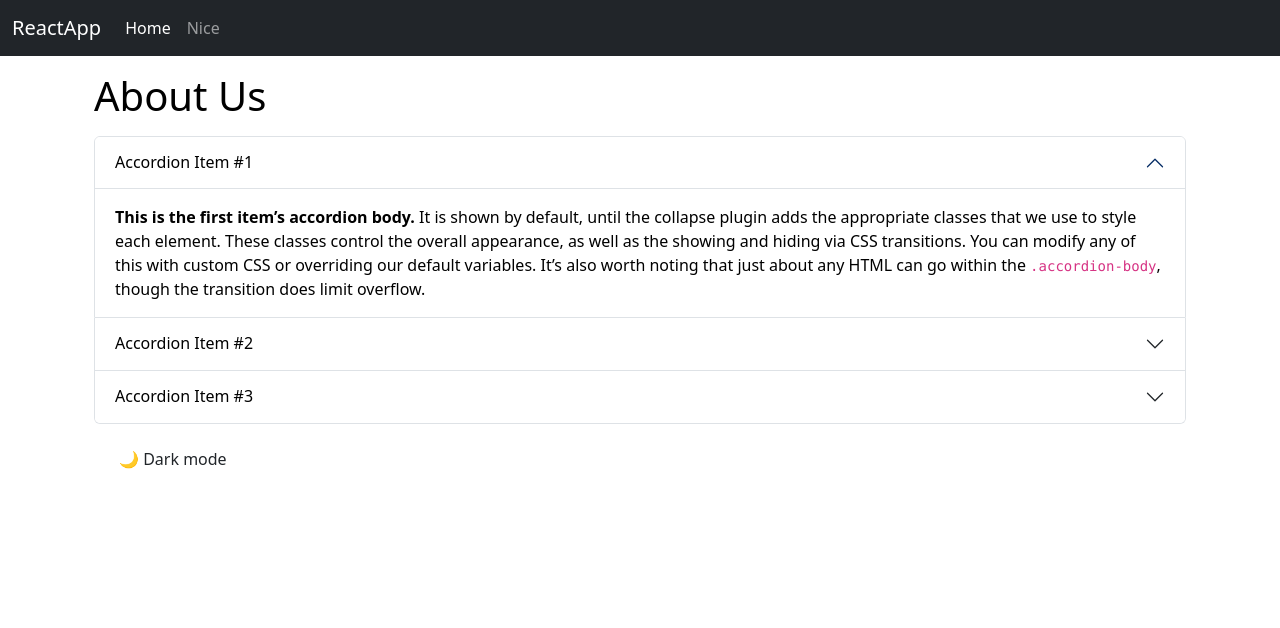
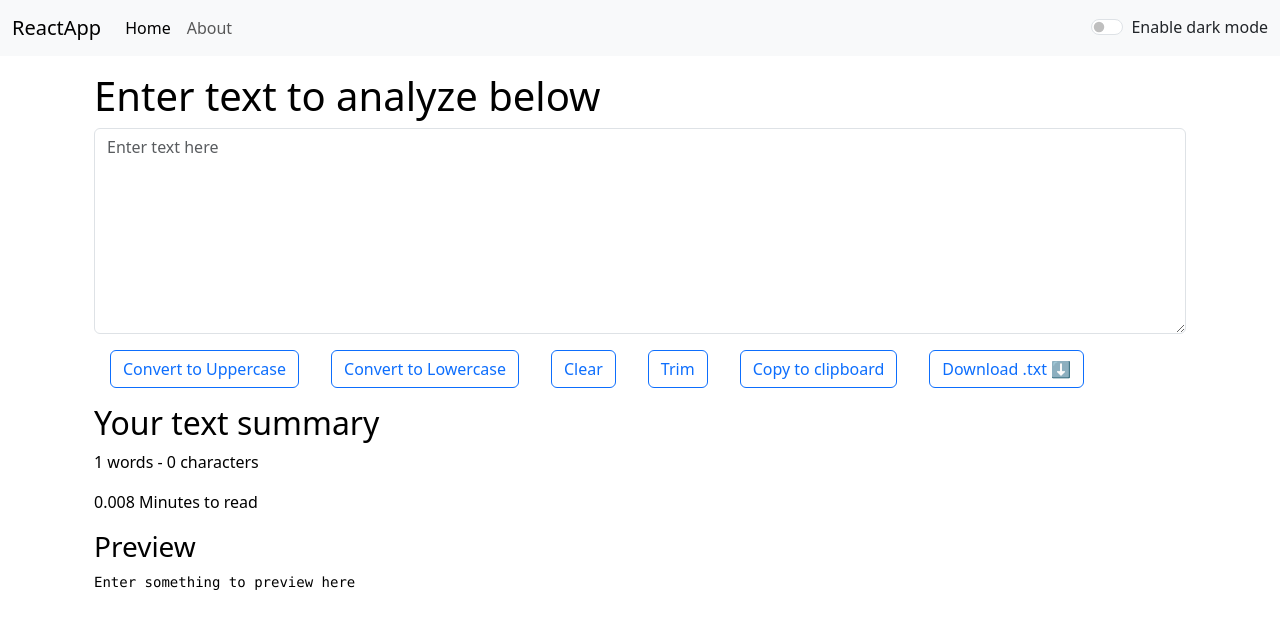
Before and after one commit to Termi007xt/TypeSmith, a React (Create React App) app: page /about in a window 1280 px wide. Shown: the top 628 px of the page. Built offline with nearby package versions, Linux system fonts and the light colour scheme.

Commit message:
5.0 Overall Dark mode added

```diff
--- a/src/App.js
+++ b/src/App.js
@@ -1,15 +1,33 @@
 import "./App.css";
-import About from "./components/About";
+// import About from "./components/About";
 import Navbar from "./components/Navbar";
-// import TextForm from "./components/TextForm";
+import TextForm from "./components/TextForm";
+import React, { useState } from "react";
 
 function App() {
+  const [mode, setMode] = useState("light");
+
+  const toggleMode = () => {
+    if (mode === "light") {
+      setMode("dark");
+      document.body.style.backgroundColor = "#001a45";
+    } else {
+      setMode("light");
+      document.body.style.backgroundColor = "white";
+    }
+  };
+
   return (
     <>
-      <Navbar title="ReactApp" about="Nice" />
+      <Navbar
+        title="ReactApp"
+        about="About"
+        mode={mode}
+        toggleMode={toggleMode}
+      />
       <div className="container my-3">
-        {/* <TextForm heading="Enter text to analyze below" /> */}
-        <About />
+        <TextForm heading="Enter text to analyze below" mode={mode} />
+        {/* <About /> */}
       </div>
     </>
   );
--- a/src/components/Navbar.js
+++ b/src/components/Navbar.js
@@ -3,7 +3,9 @@ import PropTypes from "prop-types";
 
 export default function Navbar(props) {
   return (
-    <nav className="navbar navbar-expand-lg navbar-dark bg-dark">
+    <nav
+      className={`navbar navbar-expand-lg navbar-${props.mode} bg-${props.mode}`}
+    >
       <div className="container-fluid">
         <a className="navbar-brand" href="/">
           {props.title}
@@ -43,6 +45,23 @@ export default function Navbar(props) {
               Search
             </button>
           </form> */}
+
+          <div
+            className={`form-check form-switch text-${
+              props.mode === "light" ? "dark" : "light"
+            }`}
+          >
+            <input
+              className="form-check-input"
+              type="checkbox"
+              role="switch"
+              id="switchCheckDefault"
+              onClick={props.toggleMode}
+            />
+            <label className="form-check-label" htmlFor="switchCheckDefault">
+              Enable dark mode
+            </label>
+          </div>
         </div>
       </div>
     </nav>
--- a/src/components/TextForm.js
+++ b/src/components/TextForm.js
@@ -1,5 +1,5 @@
 import React, { useState } from "react";
-import { useSpeechSynthesis } from "react-speech-kit";
+// import { useSpeechSynthesis } from "react-speech-kit";
 
 export default function TextForm(props) {
   const toUppercase = () => {
@@ -21,15 +21,15 @@ export default function TextForm(props) {
     setText(newText);
   };
 
-  const fnr = () => {
-    let regex = RegExp(findText, "g");
-    let newText = text.replace(regex, replaceText);
-    setText(newText);
-  };
+  // const fnr = () => {
+  //   let regex = RegExp(findText, "g");
+  //   let newText = text.replace(regex, replaceText);
+  //   setText(newText);
+  // };
 
-  const TextToSpeech = () => {
-    speak({ text });
-  };
+  // const TextToSpeech = () => {
+  //   speak({ text });
+  // };
 
   const change = (event) => {
     setText(event.target.value);
@@ -51,13 +51,16 @@ export default function TextForm(props) {
   };
 
   const [text, setText] = useState("");
-  const [findText, setFindText] = useState("");
-  const [replaceText, setReplaceText] = useState("");
-  const { speak, cancel, speaking, supported, voices } = useSpeechSynthesis();
+  // const [findText, setFindText] = useState("");
+  // const [replaceText, setReplaceText] = useState("");
+  // const { speak, cancel, speaking, supported, voices } = useSpeechSynthesis();
 
   return (
     <>
-      <div className="container my-2">
+      <div
+        className="container my-2"
+        style={{ color: props.mode === "dark" ? "white" : "black" }}
+      >
         <h1>{props.heading}</h1>
         <div className="mb-3">
           <textarea
@@ -67,6 +70,11 @@ export default function TextForm(props) {
             onChange={change}
             id="myBox"
             rows="8"
+            style={{
+              backgroundColor: props.mode === "dark" ? "#001a45" : "white",
+
+              color: props.mode === "dark" ? "white" : "black",
+            }}
           ></textarea>
         </div>
 
@@ -94,7 +102,7 @@ export default function TextForm(props) {
           Download .txt ⬇️
         </button>
 
-        <button className="btn btn-outline-primary mx-3" onClick={TextToSpeech}>
+        {/* <button className="btn btn-outline-primary mx-3" onClick={TextToSpeech}>
           Speak 🔊
         </button>
 
@@ -104,9 +112,14 @@ export default function TextForm(props) {
           disabled={!speaking}
         >
           Stop 🔇
-        </button>
+        </button> */}
 
-        <div className="my-3">
+        {/* <div
+          className="my-3"
+          style={{
+            color: props.mode === "dark" ? "white" : "black",
+          }}
+        >
           <input
             type="text"
             className="form-control mb-2"
@@ -124,16 +137,19 @@ export default function TextForm(props) {
           <button className="btn btn-outline-primary mx-3" onClick={fnr}>
             Find and replace
           </button>
-        </div>
+        </div> */}
       </div>
-      <div className="container my-3">
+      <div
+        className="container my-3"
+        style={{ color: props.mode === "dark" ? "white" : "black" }}
+      >
         <h2>Your text summary</h2>
         <p>
           {text.split(" ").length} words - {text.length} characters
         </p>
         <p>{0.008 * text.split(" ").length} Minutes to read</p>
         <h3>Preview</h3>
-        <pre>{text}</pre>
+        <pre>{text.length > 0 ? text : "Enter something to preview here"}</pre>
       </div>
     </>
   );
```
